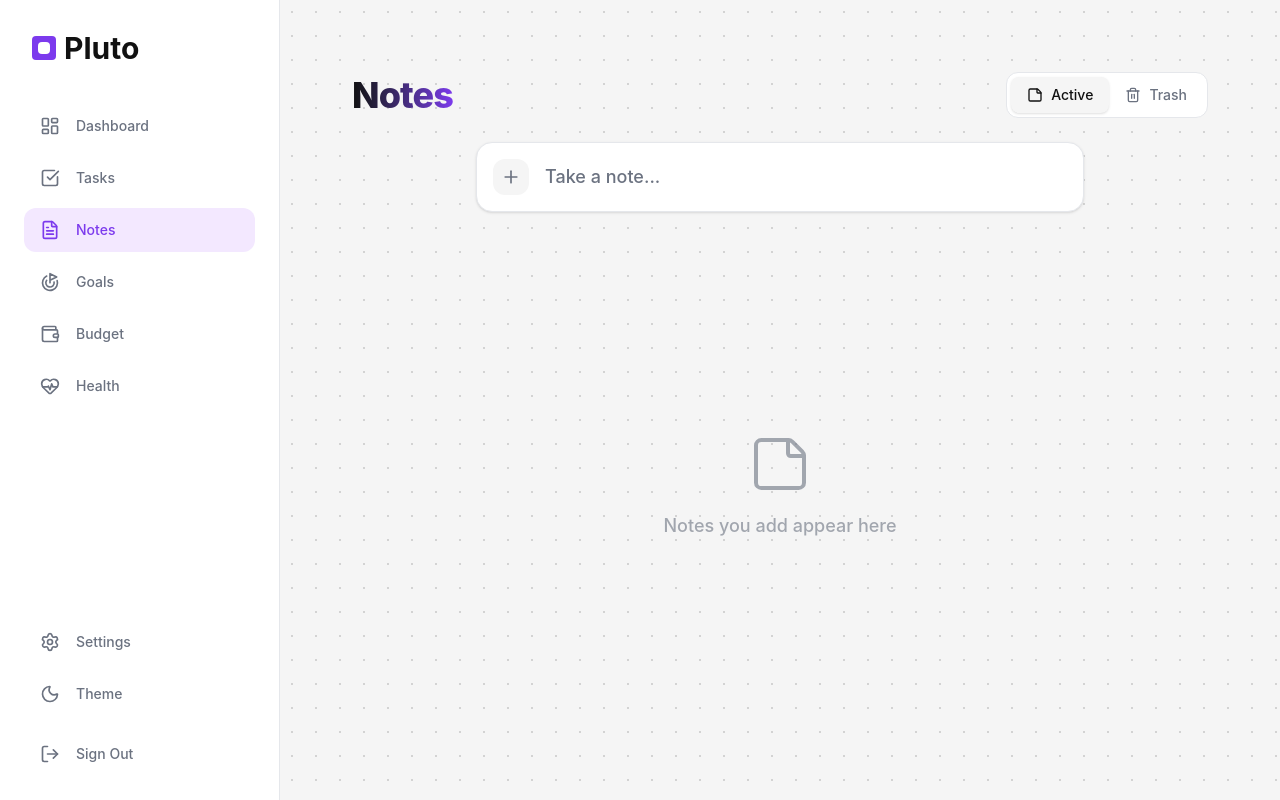
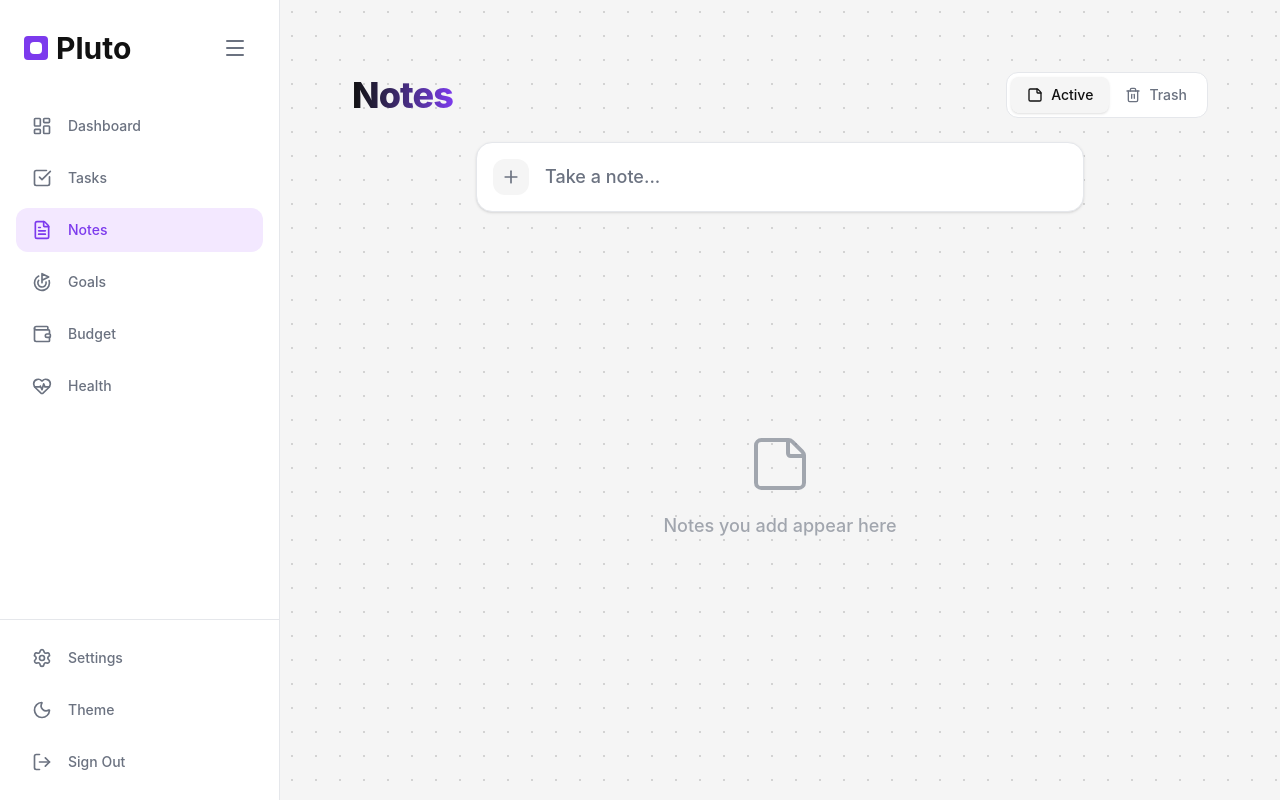
Before and after one commit to KunalSingh72/Life-Tracker, a React (Vite) app in the folder apps/web/: page /notes in a window 1280 px wide. Built offline with nearby package versions, Linux system fonts and the light colour scheme.

Commit message:
Collapsible Sidebar

```diff
--- a/apps/web/src/components/layout/Sidebar.tsx
+++ b/apps/web/src/components/layout/Sidebar.tsx
@@ -1,31 +1,62 @@
+import { useState, useEffect } from "react";
 import { NavLink } from "react-router";
-import { Settings, Moon, Sun, LogOut } from "lucide-react";
+import { Settings, Moon, Sun, LogOut, Menu } from "lucide-react";
 import { useTheme } from "@/hooks/useTheme";
 import { NAVIGATION_LINKS } from "@/config/navigation";
 
 export default function Sidebar() {
   const { theme, toggleTheme } = useTheme();
 
+  // Track collapsed state and persist it in localStorage
+  const [isCollapsed, setIsCollapsed] = useState(() => {
+    return localStorage.getItem("sidebar-collapsed") === "true";
+  });
+
+  useEffect(() => {
+    localStorage.setItem("sidebar-collapsed", isCollapsed.toString());
+  }, [isCollapsed]);
+
   return (
-    <aside className="w-70 shrink-0 bg-background-surface flex-col transition-colors duration-200 hidden md:flex border-r border-border-subtle">
-      {/* Branding Area */}
-      <div className="h-24 flex items-center px-8">
-        <div className="flex items-center gap-2">
-          <div className="w-6 h-6 rounded bg-accent-primary grid place-items-center">
+    <aside
+      className={`shrink-0 bg-background-surface flex-col transition-all duration-300 ease-in-out hidden md:flex border-r border-border-subtle ${
+        isCollapsed ? "w-20" : "w-70"
+      }`}
+    >
+      {/* Branding Area & Toggle */}
+      <div
+        className={`h-24 flex items-center ${isCollapsed ? "justify-center" : "px-6 justify-between"}`}
+      >
+        {!isCollapsed && (
+          <div className="flex items-center gap-2 overflow-hidden transition-opacity duration-300">
+            <div className="w-6 h-6 rounded bg-accent-primary shrink-0 grid place-items-center">
               <div className="w-3 h-3 bg-background-surface rounded-sm"></div>
             </div>
-          <span className="text-3xl font-bold text-text-primary">Pluto</span>
+            <span className="text-3xl font-bold text-text-primary whitespace-nowrap">
+              Pluto
+            </span>
           </div>
+        )}
+
+        <button
+          onClick={() => setIsCollapsed(!isCollapsed)}
+          className="p-2 text-text-secondary hover:text-text-primary rounded-xl hover:bg-background-main transition-colors cursor-pointer shrink-0"
+          title={isCollapsed ? "Expand sidebar" : "Collapse sidebar"}
+        >
+          <Menu className="w-6 h-6" />
+        </button>
       </div>
 
       {/* Navigation */}
-      <nav className="flex-1 overflow-y-auto py-2 px-6 space-y-2">
+      <nav className="flex-1 overflow-hidden hover:overflow-y-auto py-2 px-4 space-y-2">
         {NAVIGATION_LINKS.map((item) => (
           <NavLink
             key={item.name}
             to={item.href}
+            title={isCollapsed ? item.name : undefined}
             className={({ isActive }) =>
-              `flex items-center gap-4 px-4 py-3 rounded-xl text-sm font-medium transition-all ${
+              `flex items-center rounded-xl text-sm font-medium transition-all overflow-hidden ${
+                isCollapsed ? "justify-center p-3" : "gap-4 px-4 py-3"
+              } ${
                 isActive
                   ? "bg-accent-subtle text-accent-primary"
                   : "text-text-secondary hover:bg-background-main hover:text-text-primary"
@@ -35,11 +66,15 @@ export default function Sidebar() {
             {({ isActive }) => (
               <>
                 <item.icon
-                  className={`w-5 h-5 transition-colors ${
+                  className={`w-5 h-5 shrink-0 transition-colors ${
                     isActive ? "text-accent-primary" : "text-text-secondary"
                   }`}
                 />
+                {!isCollapsed && (
+                  <span className="whitespace-nowrap animate-in fade-in duration-300">
                     {item.name}
+                  </span>
+                )}
               </>
             )}
           </NavLink>
@@ -47,11 +82,14 @@ export default function Sidebar() {
       </nav>
 
       {/* Bottom Actions */}
-      <div className="p-6 space-y-2">
+      <div className="p-4 space-y-2 border-t border-border-subtle shrink-0">
         <NavLink
           to="/settings"
+          title={isCollapsed ? "Settings" : undefined}
           className={({ isActive }) =>
-            `flex items-center gap-4 px-4 py-3 rounded-xl text-sm font-medium transition-all ${
+            `flex items-center rounded-xl text-sm font-medium transition-all overflow-hidden ${
+              isCollapsed ? "justify-center p-3" : "gap-4 px-4 py-3"
+            } ${
               isActive
                 ? "bg-accent-subtle text-accent-primary"
                 : "text-text-secondary hover:bg-background-main hover:text-text-primary"
@@ -61,30 +99,52 @@ export default function Sidebar() {
           {({ isActive }) => (
             <>
               <Settings
-                className={`w-5 h-5 transition-colors ${
+                className={`w-5 h-5 shrink-0 transition-colors ${
                   isActive ? "text-accent-primary" : "text-text-secondary"
                 }`}
               />
+              {!isCollapsed && (
+                <span className="whitespace-nowrap animate-in fade-in duration-300">
                   Settings
+                </span>
+              )}
             </>
           )}
         </NavLink>
 
         <button
           onClick={toggleTheme}
-          className="w-full flex items-center gap-4 px-4 py-3 rounded-xl text-sm font-medium text-text-secondary hover:bg-background-main hover:text-text-primary transition-all text-left cursor-pointer"
+          title={isCollapsed ? "Toggle Theme" : undefined}
+          className={`w-full flex items-center rounded-xl text-sm font-medium text-text-secondary hover:bg-background-main hover:text-text-primary transition-all overflow-hidden cursor-pointer ${
+            isCollapsed ? "justify-center p-3" : "gap-4 px-4 py-3 text-left"
+          }`}
         >
+          <div className="shrink-0">
             {theme === "dark" ? (
               <Sun className="w-5 h-5" />
             ) : (
               <Moon className="w-5 h-5" />
             )}
+          </div>
+          {!isCollapsed && (
+            <span className="whitespace-nowrap animate-in fade-in duration-300">
               Theme
+            </span>
+          )}
         </button>
 
-        <button className="w-full flex items-center gap-4 px-4 py-3 rounded-xl text-sm font-medium text-text-secondary hover:bg-background-main hover:text-text-primary transition-all text-left cursor-pointer mt-4">
-          <LogOut className="w-5 h-5" />
+        <button
+          title={isCollapsed ? "Sign Out" : undefined}
+          className={`w-full flex items-center rounded-xl text-sm font-medium text-text-secondary hover:bg-background-main hover:text-text-primary transition-all overflow-hidden cursor-pointer mt-2 ${
+            isCollapsed ? "justify-center p-3" : "gap-4 px-4 py-3 text-left"
+          }`}
+        >
+          <LogOut className="w-5 h-5 shrink-0" />
+          {!isCollapsed && (
+            <span className="whitespace-nowrap animate-in fade-in duration-300">
               Sign Out
+            </span>
+          )}
         </button>
       </div>
     </aside>
--- a/apps/web/src/features/notes/NotesPage.tsx
+++ b/apps/web/src/features/notes/NotesPage.tsx
@@ -25,10 +25,6 @@ export default function NotesPage() {
     setPrevActiveView(activeView);
     setSelectedNotes(new Set());
   }
-
-  useEffect(() => {
-    cleanOldTrash();
-  }, [cleanOldTrash]);
 
   useEffect(() => {
     cleanOldTrash();
--- a/apps/web/src/features/notes/components/NoteCard.tsx
+++ b/apps/web/src/features/notes/components/NoteCard.tsx
@@ -120,7 +120,7 @@ export function NoteCard({
         ) : (
           <>
             {note.title && (
-              <h3 className="text-lg font-bold text-text-primary mb-2 pr-17.5 line-clamp-2">
+              <h3 className="text-lg font-bold text-text-primary mb-2 pr-16 line-clamp-2">
                 {note.title}
               </h3>
             )}
```
Lines whose indentation alone changed are shown as unchanged.
